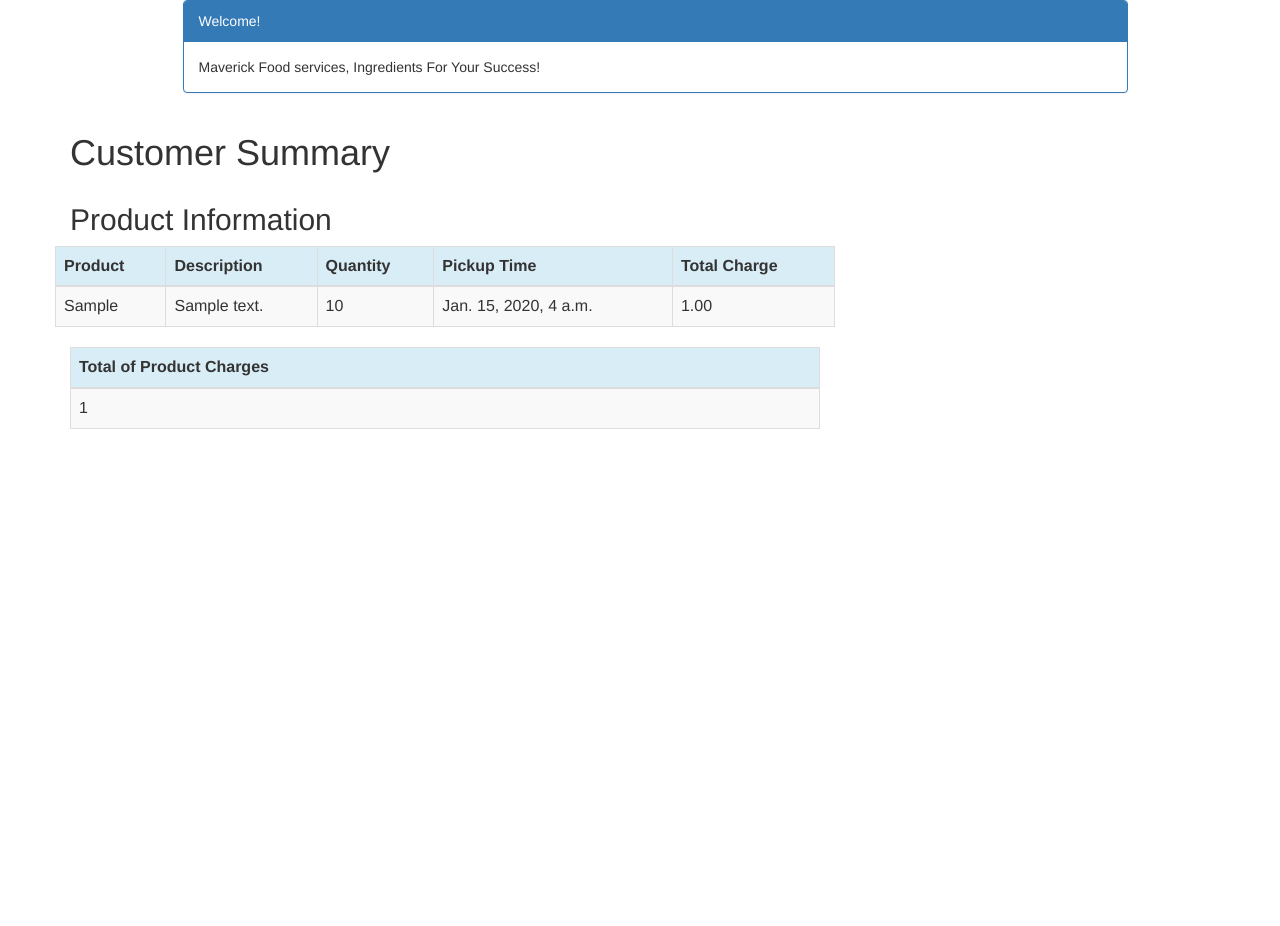
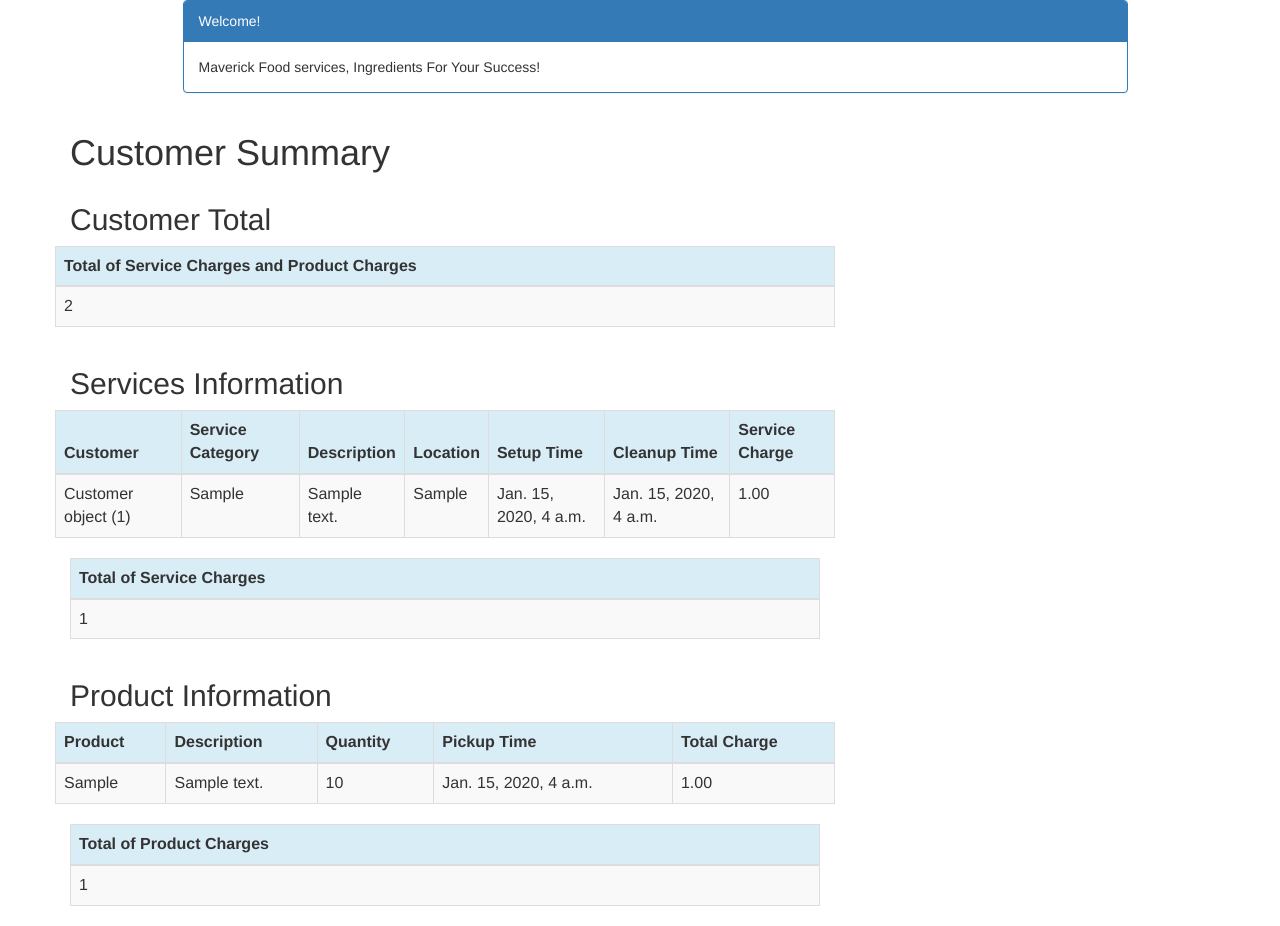
Before and after one commit to jojotrujillo/isqa-3900-860-assignment-2, a Django app: page /customer/1/summary/ in a window 1280 px wide. Shown: the part 52-978 px from the top of the page. Before the commit the page ends 481 px from the top, so only its background shows below. Run offline with Django 3.2, Linux system fonts and the light colour scheme; a user stored in the database is signed in; tables that the repository leaves empty hold one stand-in row (values such as "Sample post"); some libraries are stand-ins or nearby versions.

Commit message:
Add summary, remove summary buttons from product_list and service_list

```diff
--- a/mfscrm/crm/templates/crm/product_list.html
+++ b/mfscrm/crm/templates/crm/product_list.html
@@ -35,7 +35,7 @@
                     <th>Quantity</th>
                     <th>Pickup Time</th>
                     <th>Charge</th>
-                    <th colspan="3">Actions</th>
+                    <th colspan="2">Actions</th>
                 </tr>
             </thead>
             <tbody>
@@ -49,7 +49,6 @@
                     <td>{{ product.charge }}</td>
                     <td><a href="{% url 'crm:product_edit' pk=product.pk %}" class="btn btn-warning">Edit</a></td>
                     <td><a href="{% url 'crm:product_delete' pk=product.pk %}" onclick="return confirm('Are you sure you want to delete?')" class="btn btn-danger">Delete</a></td>
-                    <td><a href="" class="btn btn-primary">Summary</a></td>
                 </tr>
                 {% endfor %}
             </tbody>
--- a/mfscrm/crm/templates/crm/service_list.html
+++ b/mfscrm/crm/templates/crm/service_list.html
@@ -36,7 +36,7 @@
                     <th>Setup Time</th>
                     <th>Cleanup Time</th>
                     <th>Service Charge</th>
-                    <th colspan="3">Actions</th>
+                    <th colspan="2">Actions</th>
                 </tr>
             </thead>
             <tbody>
--- a/mfscrm/crm/templates/crm/summary.html
+++ b/mfscrm/crm/templates/crm/summary.html
@@ -14,6 +14,62 @@
     </div>
 </div>
 <div class="row"><h1 style="padding-left: 15Px">Customer Summary</h1></div>
+<div class="row"><h2 style="padding-left: 15Px">Customer Total</h2></div>
+<div class="row">
+    <table class="table table-striped table-bordered table-hover">
+        <thead>
+            <tr class="bg-info">
+                <th>Total of Service Charges and Product Charges</th>
+            </tr>
+        </thead>
+        <tbody>
+            <tr>
+                <td>{{ sum_service_charge.service_charge__sum|add:sum_product_charge.charge__sum|intcomma }}</td>
+            </tr>
+        </tbody>
+    </table>
+</div>
+<div class="row"><h2 style="padding-left: 15Px">Services Information</h2></div>
+<div class="row">
+    <table class="table table-striped table-bordered table-hover">
+        <thead>
+            <tr class="bg-info">
+                <th>Customer</th>
+                <th>Service Category</th>
+                <th>Description</th>
+                <th>Location</th>
+                <th>Setup Time</th>
+                <th>Cleanup Time</th>
+                <th>Service Charge</th>
+            </tr>
+        </thead>
+        <tbody>
+            {% for service in services %}
+            <tr>
+                <td>{{ service.cust_name }}</td>
+                <td>{{ service.service_category }}</td>
+                <td>{{ service.description }}</td>
+                <td>{{ service.location }}</td>
+                <td>{{ service.setup_time }}</td>
+                <td>{{ service.cleanup_time }}</td>
+                <td>{{ service.service_charge }}</td>
+            </tr>
+            {% endfor %}
+        </tbody>
+    </table>
+</div>
+<table class="table table-striped table-bordered table-hover">
+    <thead>
+        <tr class="bg-info">
+            <th>Total of Service Charges</th>
+        </tr>
+    </thead>
+    <tbody>
+        <tr>
+            <td>{{ sum_service_charge.service_charge__sum|intcomma }}</td>
+        </tr>
+    </tbody>
+</table>
 <div class="row"><h2 style="padding-left: 15Px">Product Information</h2></div>
 <div class="row">
     <table class="table table-striped table-bordered table-hover">
```
